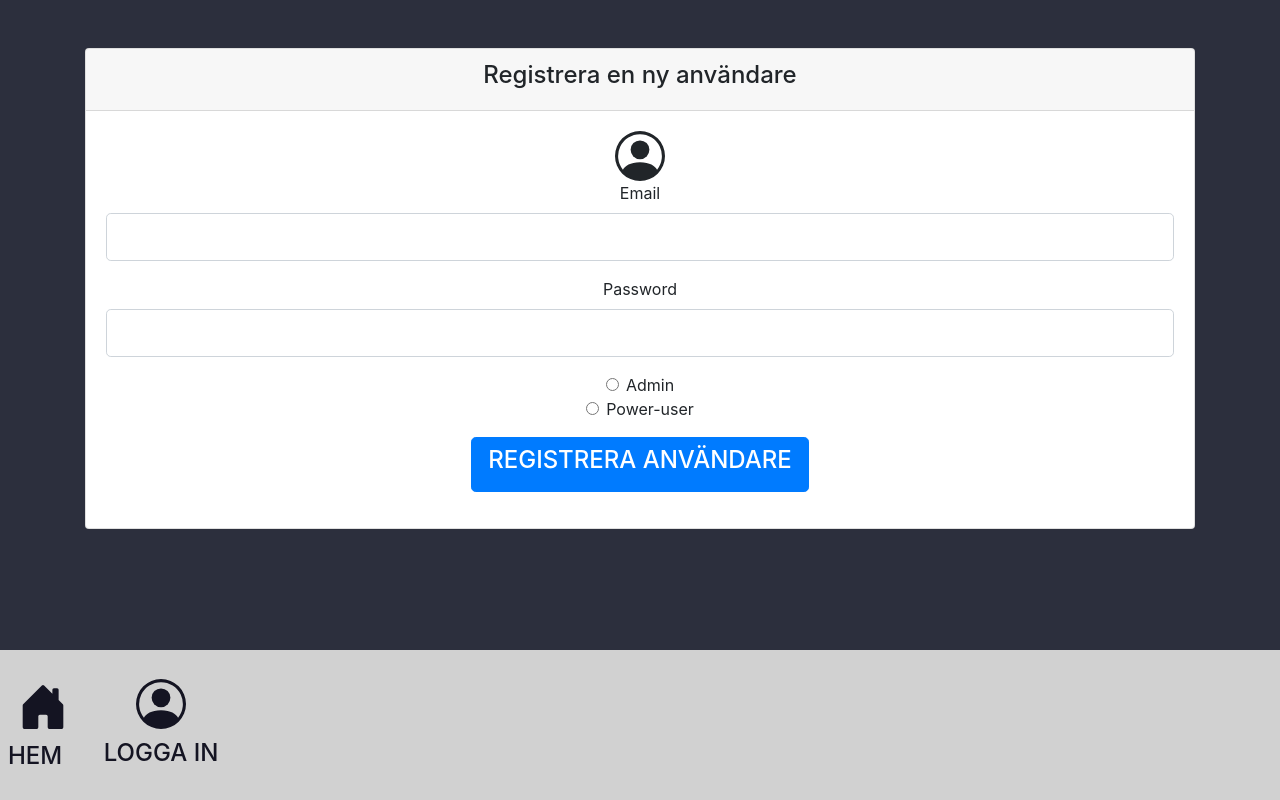
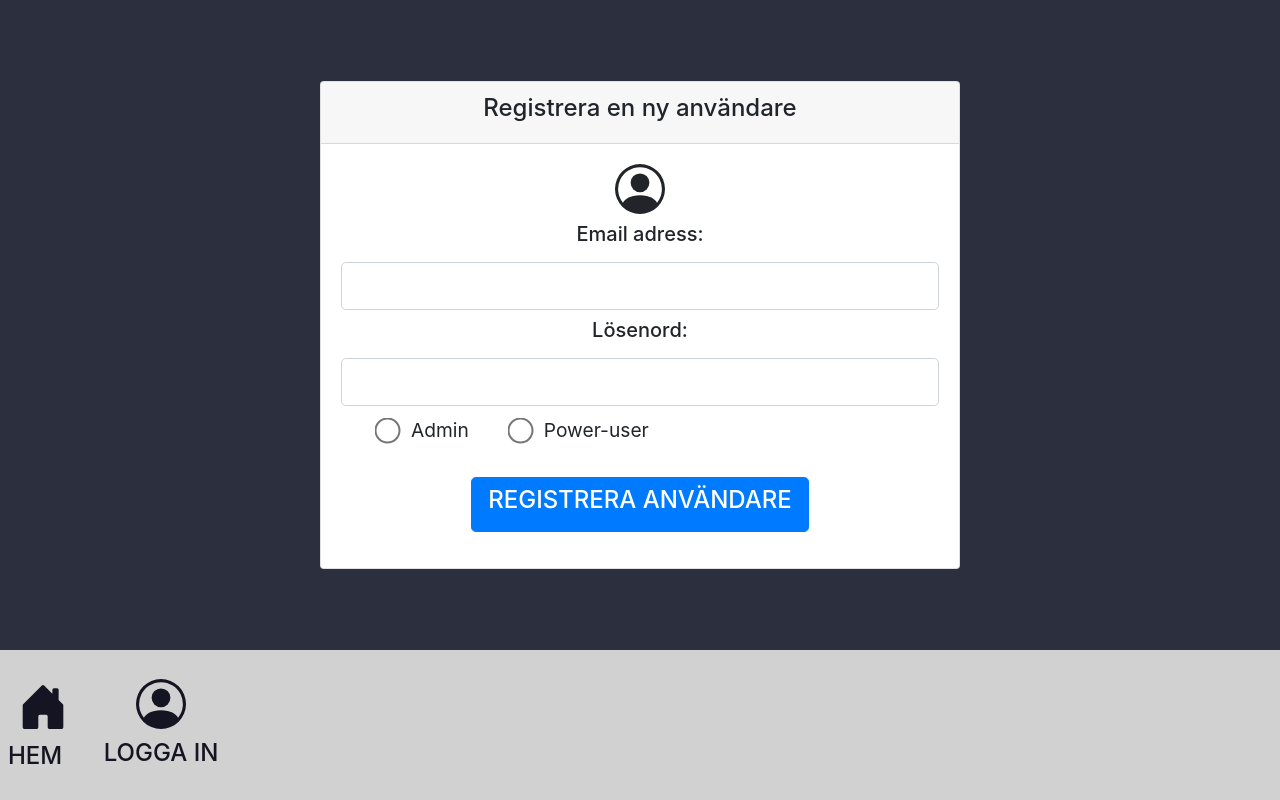
Before and after one commit to magdulator/x0001e, a React (Create React App) app in the folder frontend/: page /register in a window 1280 px wide. Built offline with nearby package versions, Linux system fonts and the light colour scheme; no server answers.

Commit message:
register errors

```diff
--- a/frontend/src/App.css
+++ b/frontend/src/App.css
@@ -251,8 +251,30 @@ html, body,  #root, .App{
       left: 16px;
     }
 
-    .add-system {
+    .add-system, .register {
       width: 50%;
+    }
+
+    input[type='radio'] {
+      transform: scale(2);
+
+    }
+    .form-check {
+      float:left;
+      margin: 5px;
+      margin-left: 40px;
+    }
+
+    .radio-container{
+      float: none;
+      margin-bottom: 30px;
+      height: 15px;
+    }
+
+    .check-label {
+      padding-left: 10px;
+      line-height: 20px;
+      font-size: 1.2rem;
     }
   }
 
--- a/frontend/src/pages/register.component.js
+++ b/frontend/src/pages/register.component.js
@@ -5,8 +5,6 @@ import * as Yup from 'yup';
 import {PersonCircle} from 'react-bootstrap-icons';
 
 export default class RegisterForm extends Component {
-
-
     render(){
     return(
         <Formik
@@ -16,8 +14,8 @@ export default class RegisterForm extends Component {
                 picked: ''
             }}
             validationSchema ={Yup.object().shape( {
-                email: Yup.string().email('email invalid').required('Email is required'),
-                password: Yup.string().min(3, 'Password needs to be at least 6 characters').required('Password is required')
+                email: Yup.string().email(<div className = "alert alert-danger">Email invalid</div>).required(<div className = "alert alert-danger">Email is required</div>),
+                password: Yup.string().min(3, <div className = "alert alert-danger">Password needs to be at least 6 characters</div>).required(<div className = "alert alert-danger">Password is required</div>)
             })}
             onSubmit={ async values  => {
                 await auth.register("hej", values.email, values.password, values.picked)
@@ -25,7 +23,8 @@ export default class RegisterForm extends Component {
             }}
             validator={() => ({})}>
                 { props => (
-                    <div className = "container py-5">
+                    <div className="main">
+                        <div className = "register py-5">
                             <div className="card mx-auto">
                                 <div className="card-header text-center">
                                     <h4>Registrera en ny användare</h4>
@@ -33,29 +32,30 @@ export default class RegisterForm extends Component {
                                 <div className = "card-body text-center">
                                 <PersonCircle size = "50"></PersonCircle>
                                 <form onSubmit = {props.handleSubmit} >
-
-                    <div className="form-group input-group-lg">
-                        <label htmlFor="email" className= "">Email</label>
-                            <input name="email" type="email" className = "form-control" value={props.values.email} onChange={props.handleChange} onBlur={props.handleBlur}  />
-                            <ErrorMessage name="email" className="invalid-feedback"/>
+                                    <h5 className = "py-2">Email adress:</h5>
+                                    <div className="input-group input-group-lg">
+                                        <input name="email" type="email" className = "form-control" value={props.values.email || ''} onChange={props.handleChange} onBlur={props.handleBlur}  />
                                     </div>
-                    <div className="form-group input-group-lg ">
-                        <label htmlFor="password" className= "" >Password</label>
-                            <input name="password" type="password" className = "form-control" value={props.values.password} onChange={props.handleChange} onBlur={props.handleBlur}/>
+                                    <ErrorMessage name="email"/>
+                                    <h5 className = "py-2">Lösenord:</h5>
+                                    <div className="input-group input-group-lg">
+                                        <input name="password" type="password" className = "form-control" value={props.values.password || ''} onChange={props.handleChange} onBlur={props.handleBlur}/>
+                                    </div>
                                     <ErrorMessage name="password" />
 
-                    </div>
-                    <div className = "form-check">
+                                    <div className = "radio-container">
+                                    <div className = "form-check py-2">
                                         <input className = 'form-check-input' type="radio" name="picked" value="admin" onChange={props.handleChange} id = "1"/>
-                        <label className ="form-check-label" htmlFor="1">
+                                        <label className ="check-label" htmlFor="1">
                                             Admin
                                         </label>
                                     </div>
-                    <div className = "form-check">
+                                    <div className = "form-check py-2">
                                         <input className='form-check-input' type="radio" name="picked" value="power-user" onChange={props.handleChange} id ="2"/>
-                        <label className ="form-check-label" htmlFor="2">
+                                        <label className ="check-label" htmlFor="2">
                                             Power-user
                                         </label>
+                                    </div>
                                 </div>
                                 <div className = "form-group">
                                     <button
@@ -64,14 +64,12 @@ export default class RegisterForm extends Component {
                                     disabled={props.isSubmitting}> <h4>REGISTRERA ANVÄNDARE</h4>
                                     </button>
                                 </div>
-
                             </form>
                         </div>
                     </div>
                 </div>
-
+            </div>
             )}
         </Formik>
-
     )}
 }
```
Lines whose indentation alone changed are shown as unchanged.
